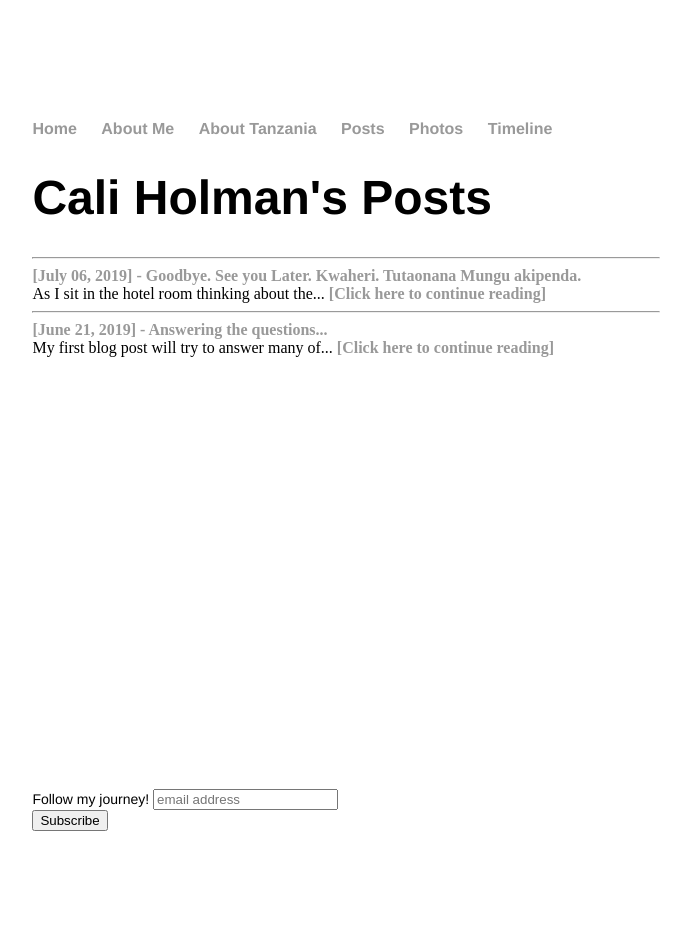
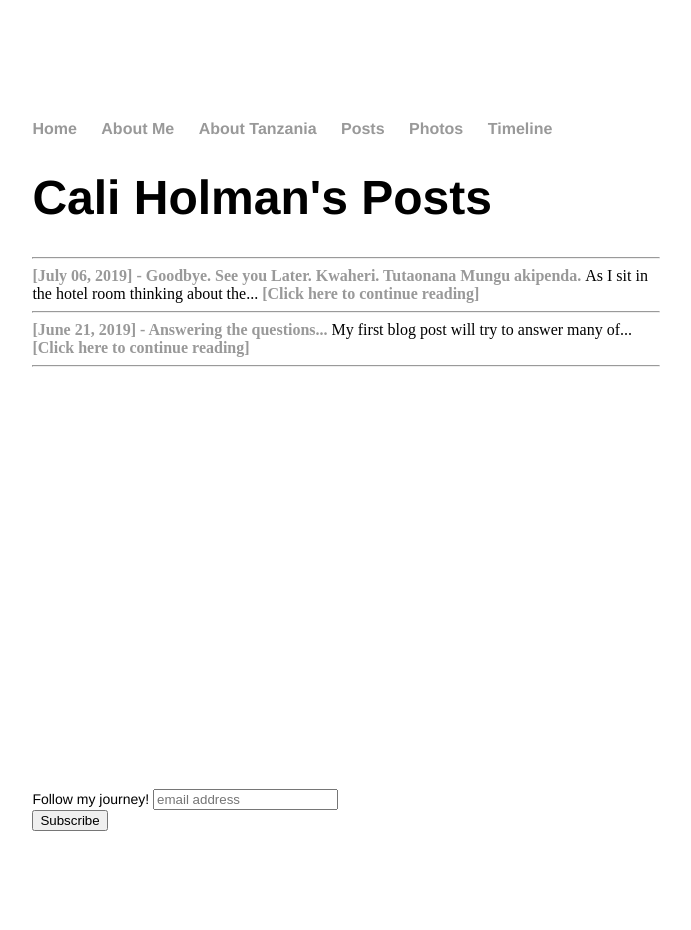
Before and after one commit to caliholman/caliholman.github.io, a Jekyll site: the page built from posts/index.html, in a window 1280 px wide. Shown: the whole page, without its empty margins (294-985 px from the left). Built offline with Jekyll 4.4.1, drawn with Linux system fonts in a browser that asks for light colours; comment, search, counter and statistics services are not loaded.

Commit message:
added formatting to /posts

```diff
--- a/posts/index.html
+++ b/posts/index.html
@@ -6,9 +6,9 @@ title: Cali Holman's Posts
 
 	  {% for post in site.posts %}
 		<hr>
-		<div>
 		<a style="font-weight:bold" href="{{ post.url }}" title="{{ post.title }}">[{{ post.date | date: '%B %d, %Y' }}] - {{ post.title }} </a>
-		<br>
 		{{ post.content | strip_html | truncatewords: 10 }}
 		<a style="font-weight:bold" href="{{ post.url }}" title="{{ post.title }}">[Click here to continue reading]</a>
+		<br>
 	  {% endfor %}
+	<hr>
```
